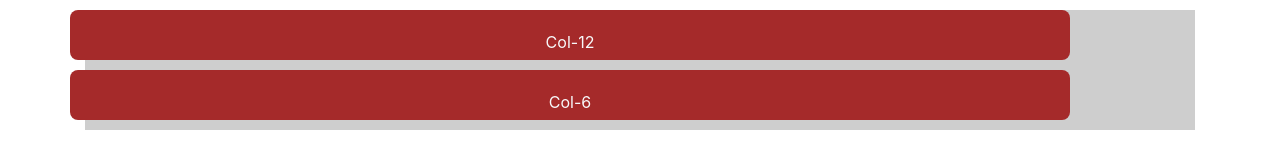
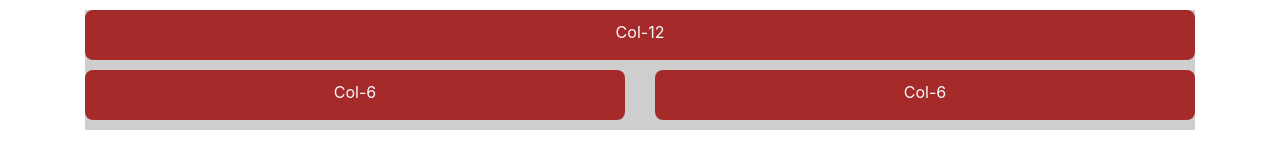
Before and after one commit to devmubeeen/Lecture-1, a plain HTML site: page index.html in a window 1280 px wide. Drawn offline with nearby package versions, Linux system fonts and the light colour scheme; files whose address does not match are found by name.

Commit message:
code refector

```diff
--- a/index.html
+++ b/index.html
@@ -1,13 +1,15 @@
 <!doctype html>
 <html lang="en">
+
     <head>
         <!-- Required meta tags -->
         <meta charset="utf-8">
         <meta name="viewport" content="width=device-width, initial-scale=1, shrink-to-fit=no">
 
         <!-- Bootstrap CSS -->
-    <link rel="stylesheet" href="https://cdn.jsdelivr.net/npm/bootstrap@4.6.0/dist/css/bootstrap.min.css" integrity="sha384-B0vP5xmATw1+K9KRQjQERJvTumQW0nPEzvF6L/Z6nronJ3oUOFUFpCjEUQouq2+l" crossorigin="anonymous">
-    <link rel="stylesheet" href="F:\Bootstrap practice\assignmnt 1/stylesheet.css">
+        <link rel="stylesheet" href="https://cdn.jsdelivr.net/npm/bootstrap@4.6.0/dist/css/bootstrap.min.css"
+            integrity="sha384-B0vP5xmATw1+K9KRQjQERJvTumQW0nPEzvF6L/Z6nronJ3oUOFUFpCjEUQouq2+l" crossorigin="anonymous">
+        <link rel="stylesheet" href="stylesheet.css">
 
         <title>Assignmnt 1</title>
     </head>
@@ -16,19 +18,25 @@
         <div class="container">
             <div class="grid-layout text-light">
                 <div class="row">
-                <div class="col-nd-12">
+                    <div class="col-md-12">
                         <div class="box">
                             <span>col-12</span>
-
                         </div>
 
                     </div>
 
                 </div>
                 <div class="row">
-                <div class="col-nd-6">
+                    <div class="col-md-6">
                         <div class="box">
                             <span>col-6</span>
+                        </div>
+                    </div>
+                    <div class="col-md-6">
+                        <div class="box">
+                            <span>
+                                col-6
+                            </span>
                         </div>
                     </div>
                 </div>
@@ -39,8 +47,12 @@
         <!-- Optional JavaScript; choose one of the two! -->
 
         <!-- Option 1: jQuery and Bootstrap Bundle (includes Popper) -->
-    <script src="https://code.jquery.com/jquery-3.5.1.slim.min.js" integrity="sha384-DfXdz2htPH0lsSSs5nCTpuj/zy4C+OGpamoFVy38MVBnE+IbbVYUew+OrCXaRkfj" crossorigin="anonymous"></script>
-    <script src="https://cdn.jsdelivr.net/npm/bootstrap@4.6.0/dist/js/bootstrap.bundle.min.js" integrity="sha384-Piv4xVNRyMGpqkS2by6br4gNJ7DXjqk09RmUpJ8jgGtD7zP9yug3goQfGII0yAns" crossorigin="anonymous"></script>
+        <script src="https://code.jquery.com/jquery-3.5.1.slim.min.js"
+            integrity="sha384-DfXdz2htPH0lsSSs5nCTpuj/zy4C+OGpamoFVy38MVBnE+IbbVYUew+OrCXaRkfj"
+            crossorigin="anonymous"></script>
+        <script src="https://cdn.jsdelivr.net/npm/bootstrap@4.6.0/dist/js/bootstrap.bundle.min.js"
+            integrity="sha384-Piv4xVNRyMGpqkS2by6br4gNJ7DXjqk09RmUpJ8jgGtD7zP9yug3goQfGII0yAns"
+            crossorigin="anonymous"></script>
 
         <!-- Option 2: Separate Popper and Bootstrap JS -->
         <!--
@@ -49,4 +61,5 @@
     <script src="https://cdn.jsdelivr.net/npm/bootstrap@4.6.0/dist/js/bootstrap.min.js" integrity="sha384-+YQ4JLhjyBLPDQt//I+STsc9iw4uQqACwlvpslubQzn4u2UU2UFM80nGisd026JF" crossorigin="anonymous"></script>
     -->
     </body>
+
 </html>
--- a/stylesheet.css
+++ b/stylesheet.css
@@ -5,10 +5,10 @@
 }
 .box {
 	height: 50px;
-    width: 1000px;
+	width: 100%;
 	border-radius: 8px;
 	background-color: brown;
 	text-align: center;
-    padding: 20px;
-    margin-bottom: 10px ;
+	padding: 10px;
+	margin-bottom: 10px;
 }
```
Lines whose indentation alone changed are shown as unchanged.
